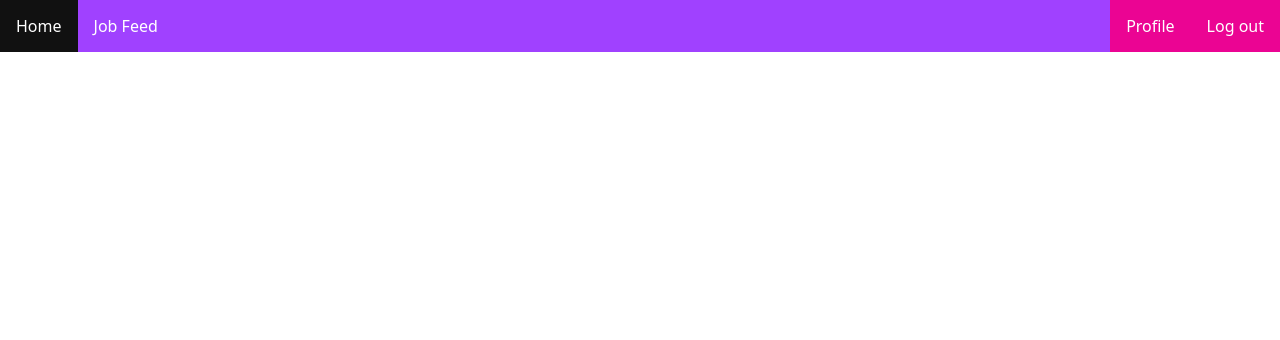
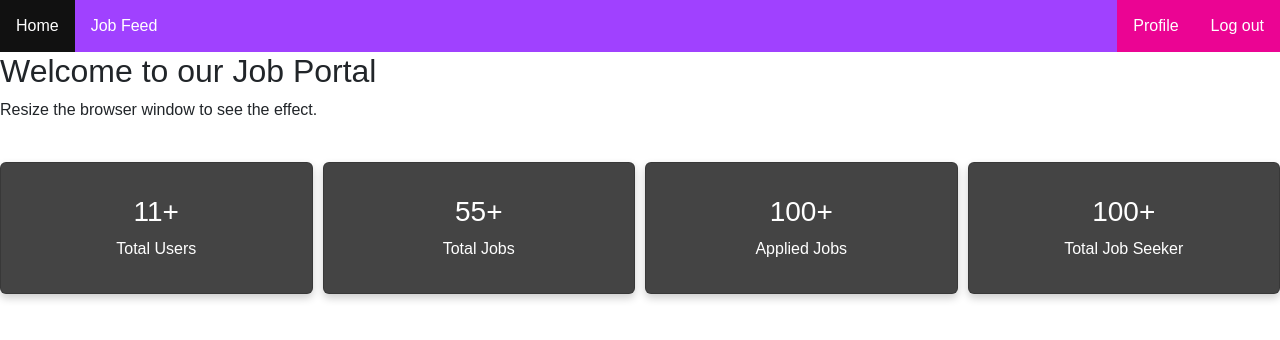
Before and after one commit to MorshedMushfiq/jobPortal_for_Assesment, a Django app: page /homePage/ in a window 1280 px wide. Shown: the top 340 px of the page. Run offline with Django 5.2, Linux system fonts and the light colour scheme; a user stored in the database is signed in.

Commit message:
all are done with design home

```diff
--- a/myProject/Template/homePage.html
+++ b/myProject/Template/homePage.html
@@ -3,4 +3,97 @@
 
 {% block body %}
 
+
+
+<style>
+    * {
+      box-sizing: border-box;
+    }
+
+    body {
+      font-family: Arial, Helvetica, sans-serif;
+    }
+
+    /* Float four columns side by side */
+    .column {
+      float: left;
+      width: 25%;
+      padding: 0 5px;
+    }
+
+    .row {margin: 0 -5px;}
+
+    /* Clear floats after the columns */
+    .row:after {
+      content: "";
+      display: table;
+      clear: both;
+    }
+
+    /* Responsive columns */
+    @media screen and (max-width: 600px) {
+      .column {
+        width: 100%;
+        display: block;
+        margin-bottom: 10px;
+      }
+    }
+
+    /* Style the counter cards */
+    .card {
+      box-shadow: 0 4px 8px 0 rgba(0, 0, 0, 0.2);
+      padding: 16px;
+      text-align: center;
+      background-color: #444;
+      color: white;
+    }
+
+    .fa {font-size:50px;}
+    </style>
+    </head>
+    <body>
+
+    <h2>Welcome to our Job Portal</h2>
+    <p>Resize the browser window to see the effect.</p>
+    <br>
+
+    <div class="row">
+      <div class="column">
+        <div class="card">
+          <p><i class="fa fa-user"></i></p>
+          <h3>11+</h3>
+          <p>Total Users</p>
+        </div>
+      </div>
+
+      <div class="column">
+        <div class="card">
+          <p><i class="fa fa-check"></i></p>
+          <h3>55+</h3>
+          <p>Total Jobs</p>
+        </div>
+      </div>
+
+      <div class="column">
+        <div class="card">
+          <p><i class="fa fa-smile-o"></i></p>
+          <h3>100+</h3>
+          <p>Applied Jobs</p>
+        </div>
+      </div>
+
+      <div class="column">
+        <div class="card">
+          <p><i class="fa fa-coffee"></i></p>
+          <h3>100+</h3>
+          <p>Total Job Seeker</p>
+        </div>
+      </div>
+    </div>
+
+
+
+
+
+
 {% endblock body %}
```
Also changed, not shown: myProject/db.sqlite3.
